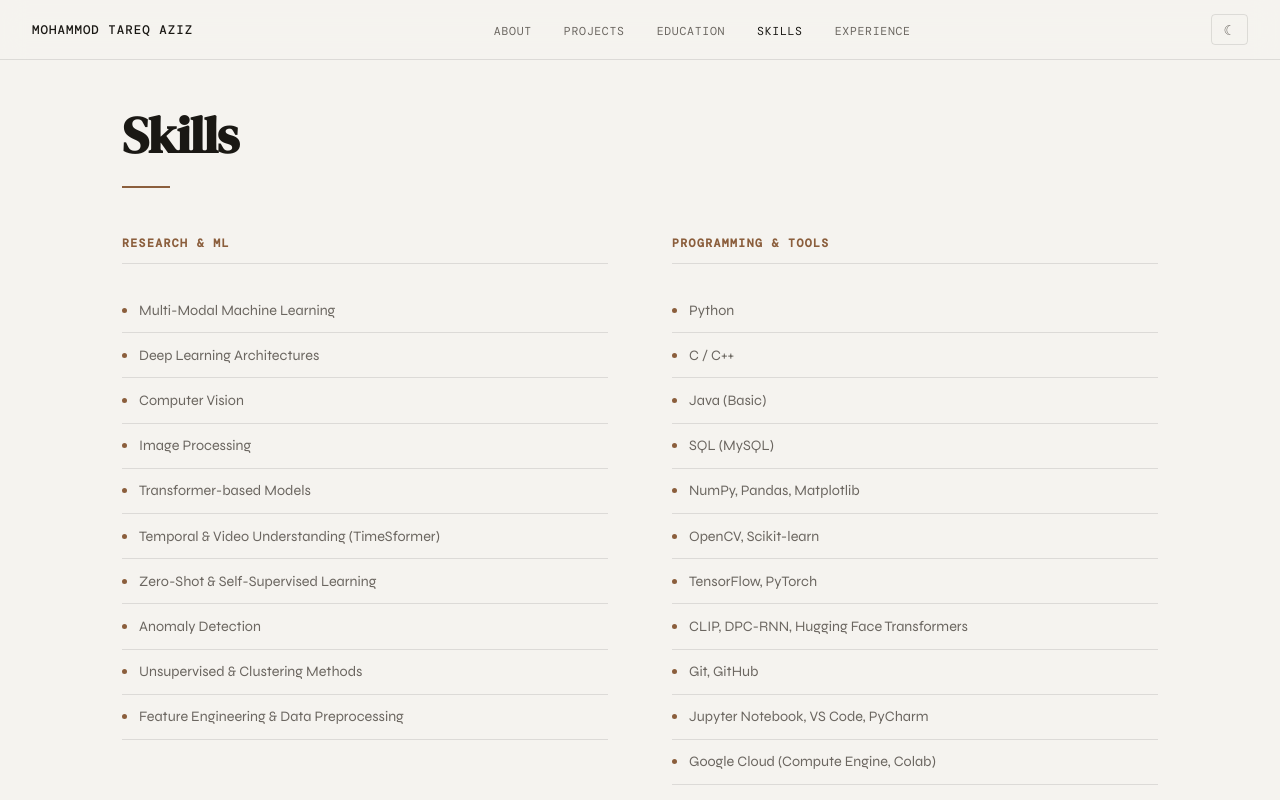
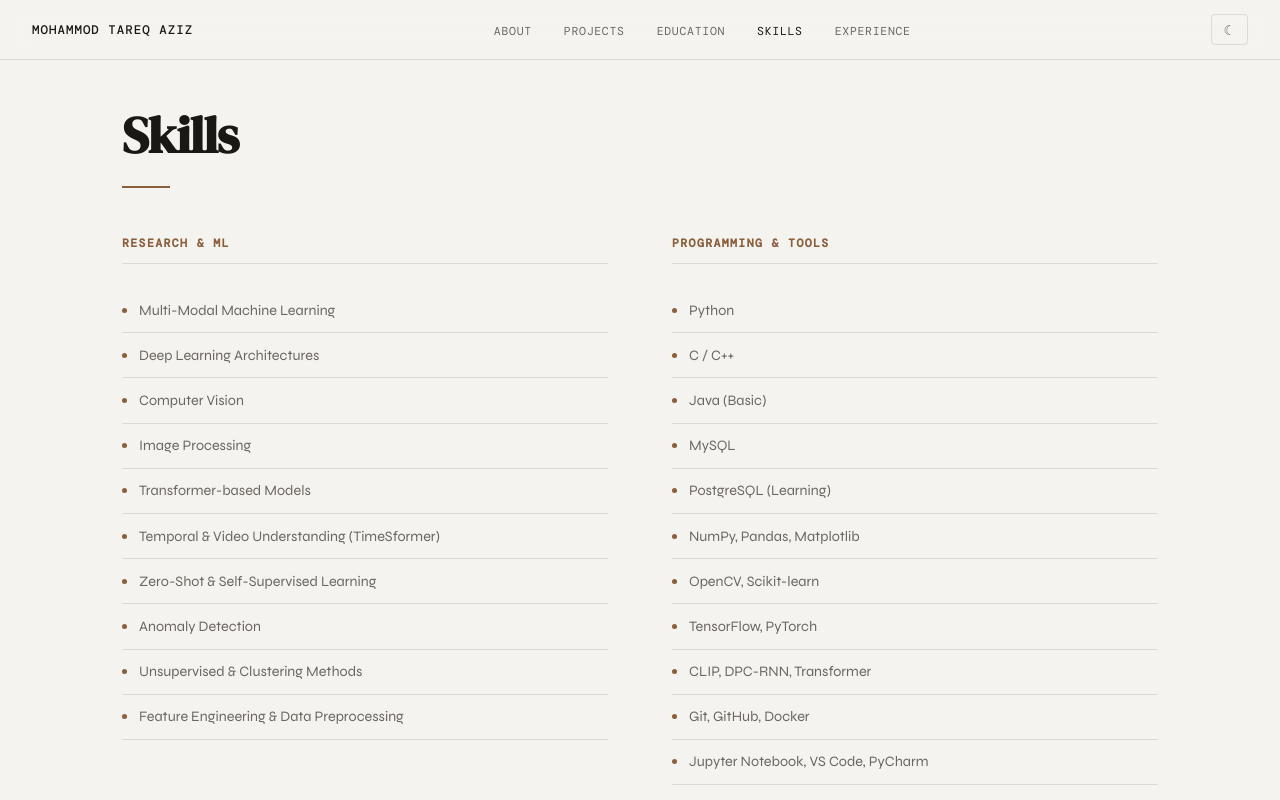
Before and after one commit to tareqaziz825/tareqaziz825, a Next.js app in the folder portfolio/: page /skills in a window 1280 px wide. Shown: the top 800 px of the page. Built offline with nearby package versions, Linux system fonts and the light colour scheme; a web font is replaced by a local one.

Commit message:
Update skills.js

```diff
--- a/portfolio/pages/skills.js
+++ b/portfolio/pages/skills.js
@@ -19,12 +19,13 @@ const techSkills = [
   'Python',
   'C / C++',
   'Java (Basic)',
-  'SQL (MySQL)',
+  'MySQL',
+  'PostgreSQL (Learning)',
   'NumPy, Pandas, Matplotlib',
   'OpenCV, Scikit-learn',
   'TensorFlow, PyTorch',
-  'CLIP, DPC-RNN, Hugging Face Transformers',
-  'Git, GitHub',
+  'CLIP, DPC-RNN, Transformer',
+  'Git, GitHub, Docker',
   'Jupyter Notebook, VS Code, PyCharm',
   'Google Cloud (Compute Engine, Colab)',
 ];
```
